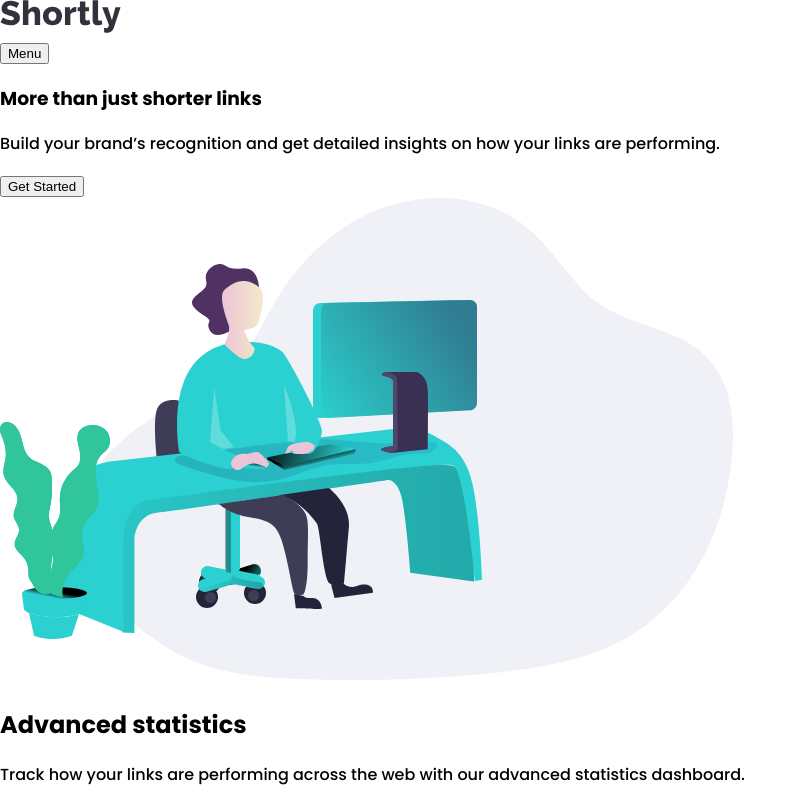
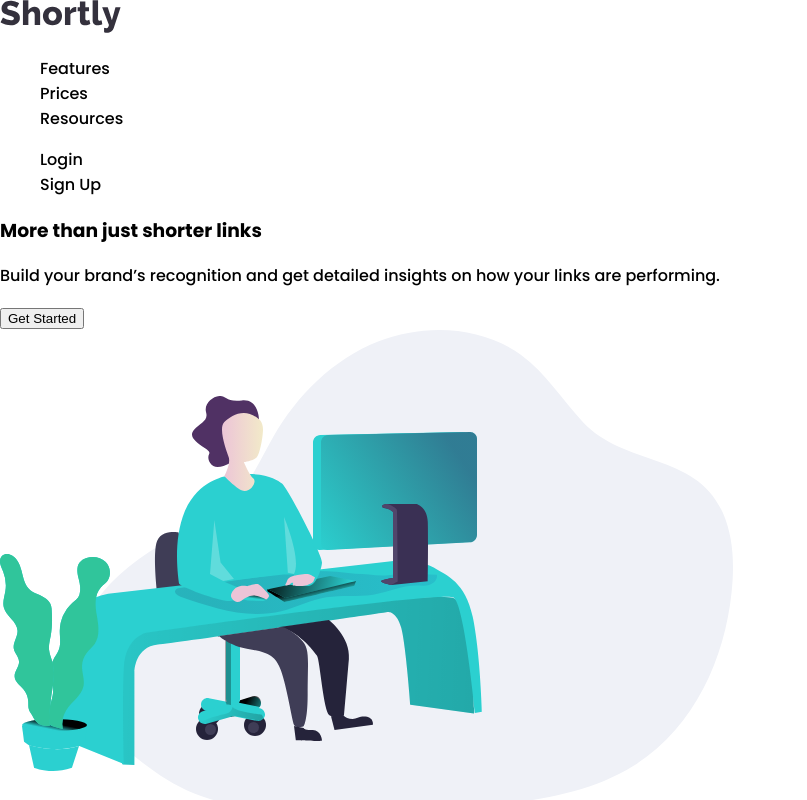
Before and after one commit to shazkhan2/shorten-url, a React (Create React App) app in the folder url-shortening-api/: page / in a window 1280 px wide. Shown: the top 800 px of the page, without its empty margins (0-807 px from the left). Built offline with nearby package versions, Linux system fonts and the light colour scheme.

Commit message:
Navbar reworked

```diff
--- a/url-shortening-api/src/components/Navbar.jsx
+++ b/url-shortening-api/src/components/Navbar.jsx
@@ -1,32 +1,29 @@
-import React, { useState } from 'react';
-import logo from "../images/logo.svg";
-
+import React from 'react'
+import logo from "../images/logo.svg"
 export default function Navbar() {
-  // State to track whether the menu is visible or not
-  const [menuVisible, setMenuVisible] = useState(false);
-
-  // Function to toggle the visibility of the menu
-  const toggleMenu = () => {
-    setMenuVisible(!menuVisible);
-  };
-
   return (
     <>
 <header className='header'>
+
     <div>
-          <img src={logo} alt="Logo" />
-          <nav style={{ display: menuVisible ? 'block' : 'none' }}>
+
+        <img src = {logo} alt = "Logo" />
+<nav>
     <ul>
-              <li>Features</li>
-              <li>Prices</li>
-              <li>Resources</li>
+        <li>Features  </li>
+        <li>Prices  </li>
+        <li>Resources  </li>
+    </ul>
+
+</nav>
+
+    </div>
+    <ul>
         <li>Login</li>
         <li>Sign Up</li>
     </ul>
-          </nav>
-        </div>
-        <button onClick={toggleMenu}>Menu</button>
+
 </header>
   </>
-  );
+  )
 }
```
Lines whose indentation alone changed are shown as unchanged.
